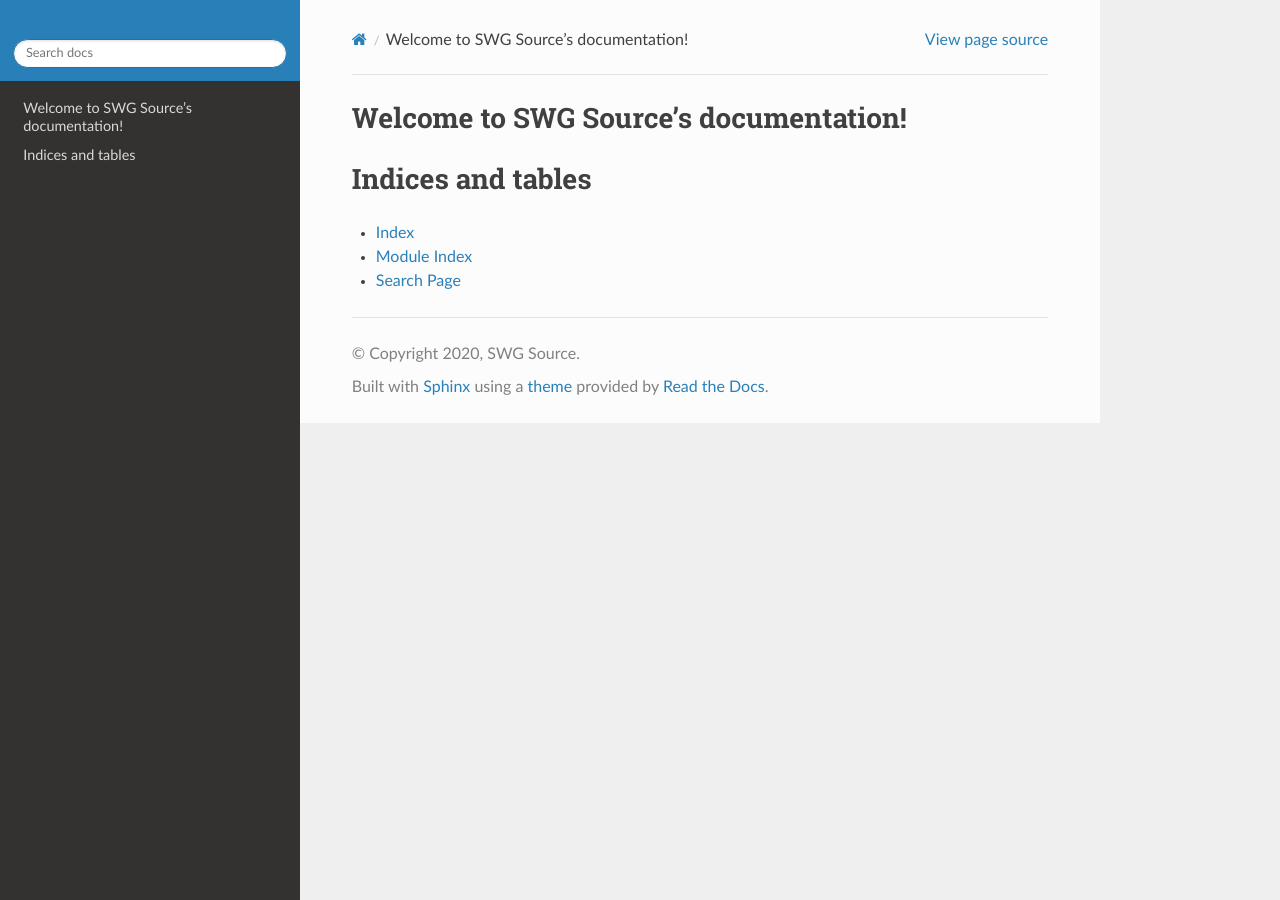
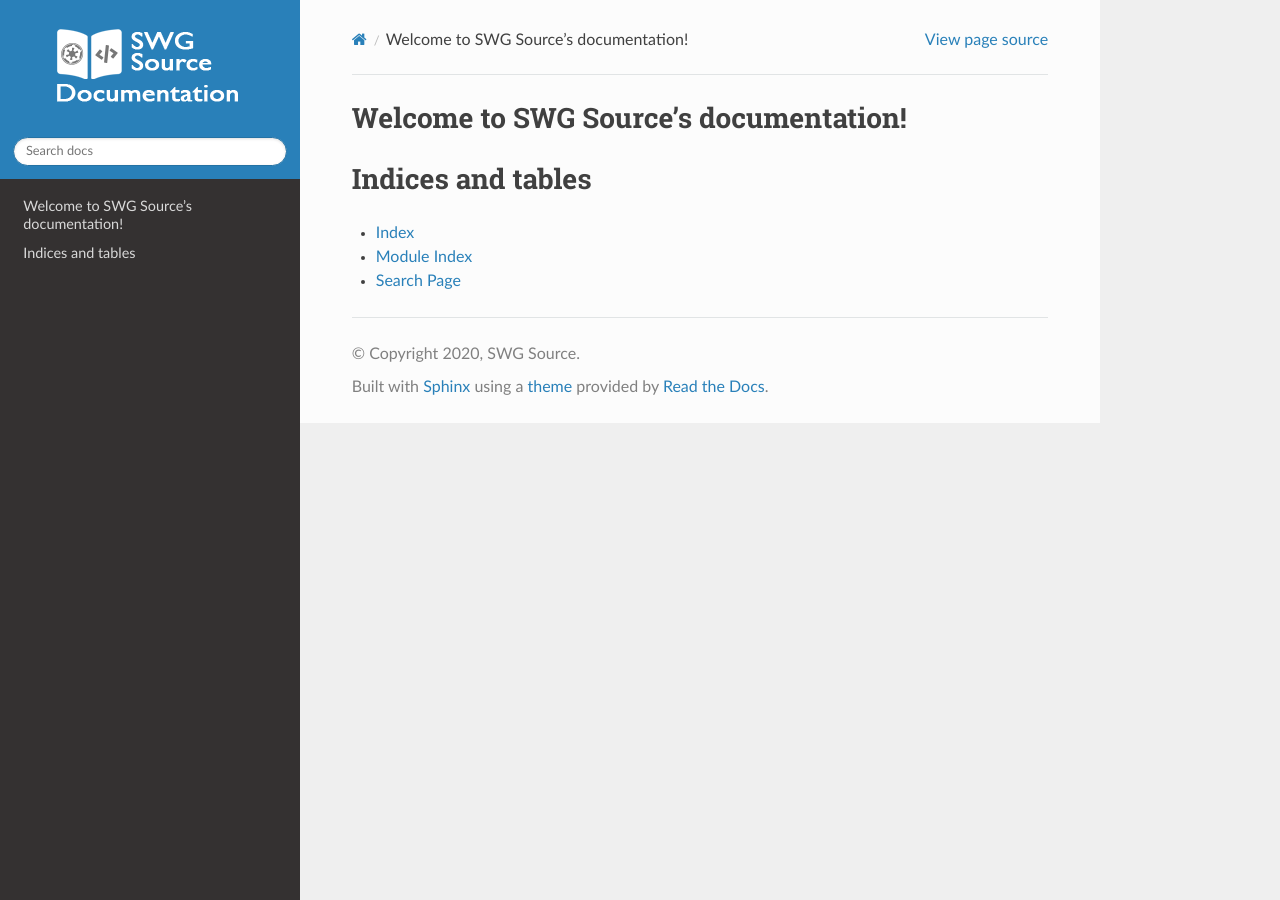
Before and after one commit to AconiteX/docs, a Sphinx documentation site: the page built from docs/index.rst, in a window 1280 px wide. Built offline with Sphinx 7.4.7 and the Read the Docs theme 2.0.0, drawn with Linux system fonts in a browser that asks for light colours.

Commit message:
Update conf.py

```diff
--- a/docs/conf.py
+++ b/docs/conf.py
@@ -20,3 +20,4 @@ html_theme_options = {
   'titles_only': True,
 }
 html_static_path = ['_static']
+html_logo = "_images/logo.png"
```
